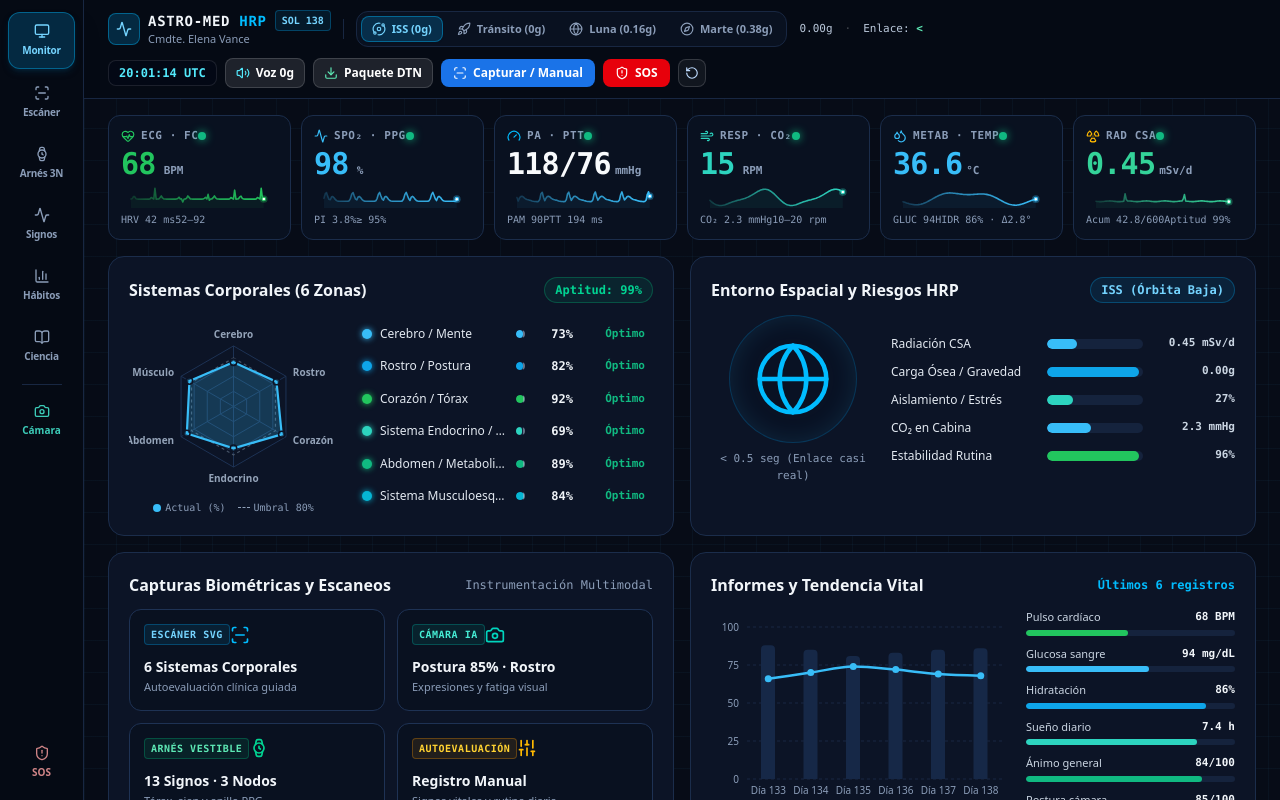
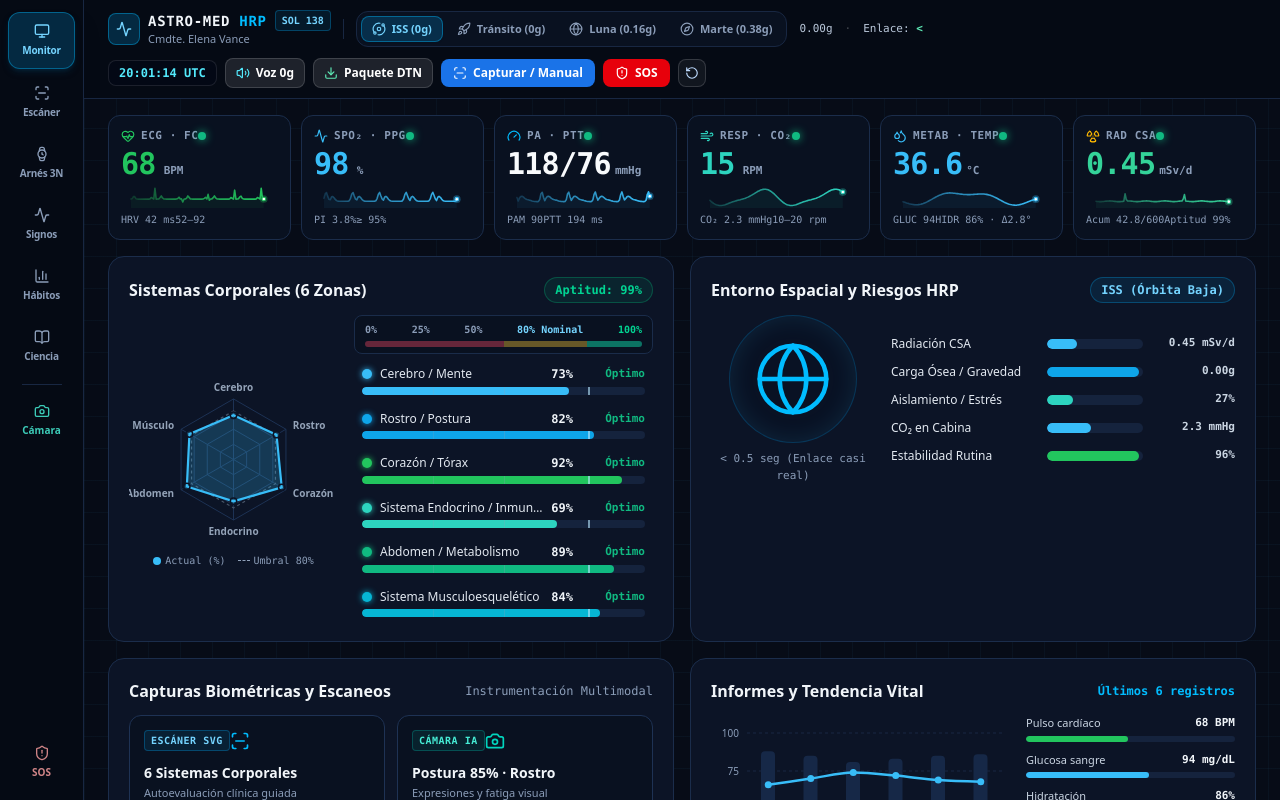
Before and after one commit to oluvalero-ui/astro-health-monitor, a Next.js app: page / in a window 1280 px wide. Shown: the top 800 px of the page. Built offline with nearby package versions, Linux system fonts and the light colour scheme.

Commit message:
feat(overview): add percentage scale ruler and full-width system percentage bars

```diff
--- a/src/components/OverviewBentoGrid.tsx
+++ b/src/components/OverviewBentoGrid.tsx
@@ -290,13 +290,31 @@ export default function OverviewBentoGrid({
           </div>
 
           <div className="space-y-2 sm:col-span-7">
+            {/* Barra superior de escala de porcentajes (0% - 100%) */}
+            <div className="rounded-lg border border-[#1a2c4a] bg-[#091120] px-2.5 py-1.5">
+              <div className="flex items-center justify-between font-mono-hud text-[10px] font-semibold text-slate-400">
+                <span>0%</span>
+                <span>25%</span>
+                <span>50%</span>
+                <span className="text-sky-300">80% Nominal</span>
+                <span className="text-emerald-400">100%</span>
+              </div>
+              <div className="relative mt-1 h-1.5 w-full overflow-hidden rounded-full bg-[#15233d]">
+                <div className="absolute inset-y-0 left-0 w-[50%] bg-red-500/35" />
+                <div className="absolute inset-y-0 left-[50%] w-[30%] bg-amber-400/35" />
+                <div className="absolute inset-y-0 left-[80%] w-[20%] bg-emerald-400/45" />
+              </div>
+            </div>
+
             {donutData.map((item) => (
               <button
                 key={item.id}
                 type="button"
                 onClick={() => onSelectZoneAndScroll(item.id)}
-                className="flex w-full cursor-pointer items-center gap-2 rounded-lg px-2 py-1 text-left transition hover:bg-[#13203a]"
+                className="block w-full cursor-pointer rounded-lg px-2 py-1 text-left transition hover:bg-[#13203a]"
               >
+                <div className="mb-1 flex items-center justify-between gap-2">
+                  <span className="flex min-w-0 items-center gap-2">
                     <span
                       className="h-2.5 w-2.5 shrink-0 rounded-full"
                       style={{
@@ -304,10 +322,24 @@ export default function OverviewBentoGrid({
                         boxShadow: `0 0 6px ${item.color}`,
                       }}
                     />
-                <span className="w-28 truncate text-xs font-medium text-slate-200 sm:w-32">
+                    <span className="truncate text-xs font-medium text-slate-200">
                       {item.name}
                     </span>
-                <div className="relative h-2 flex-1 overflow-hidden rounded-full bg-[#15233d]">
+                  </span>
+                  <span className="flex shrink-0 items-center gap-2 font-mono-hud">
+                    <span className="text-xs font-bold text-slate-100">
+                      {item.value}%
+                    </span>
+                    <span
+                      className="w-16 text-right text-[11px] font-semibold"
+                      style={{ color: STATUS_HEX[item.status] }}
+                    >
+                      {STATUS_LABELS[item.status]}
+                    </span>
+                  </span>
+                </div>
+
+                <div className="relative h-2 w-full overflow-hidden rounded-full bg-[#15233d]">
                   <div
                     className="h-full rounded-full transition-all duration-500"
                     style={{
@@ -315,21 +347,20 @@ export default function OverviewBentoGrid({
                       backgroundColor: item.color,
                     }}
                   />
-                  {/* Marca de umbral 80% */}
+                  {/* Marcas de escala 25%, 50% y 80% */}
                   <span
-                    className="pointer-events-none absolute top-0 bottom-0 w-[1.5px] bg-slate-300/45"
+                    className="pointer-events-none absolute top-0 bottom-0 w-px bg-slate-400/20"
+                    style={{ left: "25%" }}
+                  />
+                  <span
+                    className="pointer-events-none absolute top-0 bottom-0 w-px bg-slate-400/25"
+                    style={{ left: "50%" }}
+                  />
+                  <span
+                    className="pointer-events-none absolute top-0 bottom-0 w-[1.5px] bg-sky-200/60"
                     style={{ left: "80%" }}
                   />
                 </div>
-                <span className="w-10 text-right font-mono-hud text-xs font-bold text-slate-100">
-                  {item.value}%
-                </span>
-                <span
-                  className="w-16 text-right font-mono-hud text-[11px] font-semibold"
-                  style={{ color: STATUS_HEX[item.status] }}
-                >
-                  {STATUS_LABELS[item.status]}
-                </span>
               </button>
             ))}
           </div>
```
Lines whose indentation alone changed are shown as unchanged.
